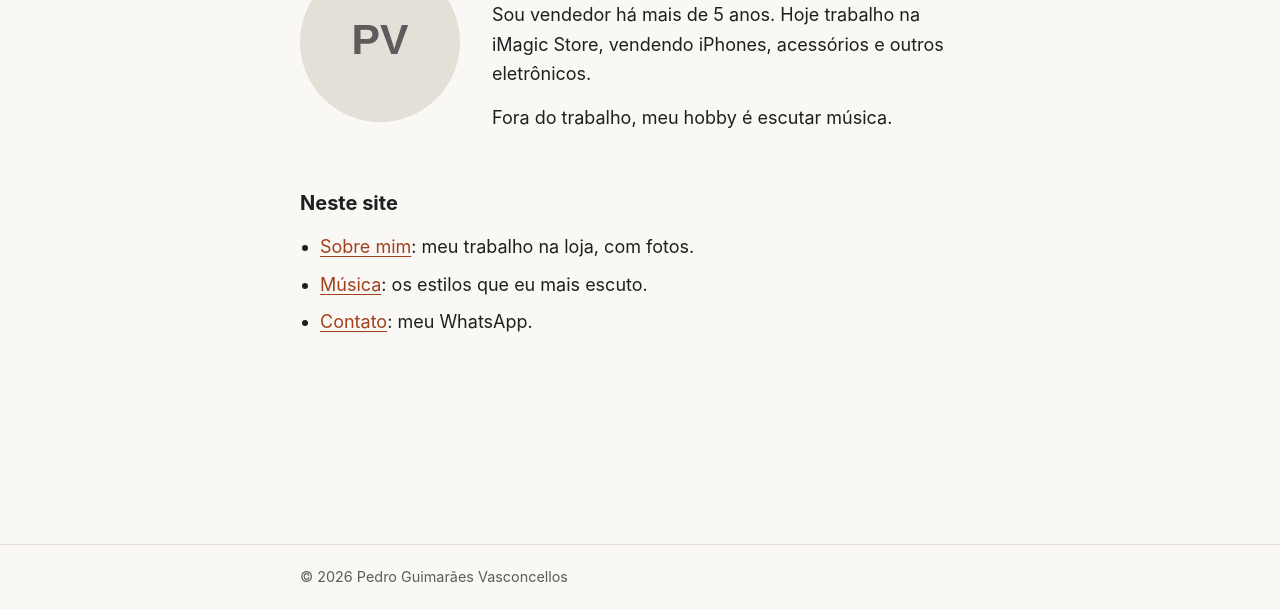
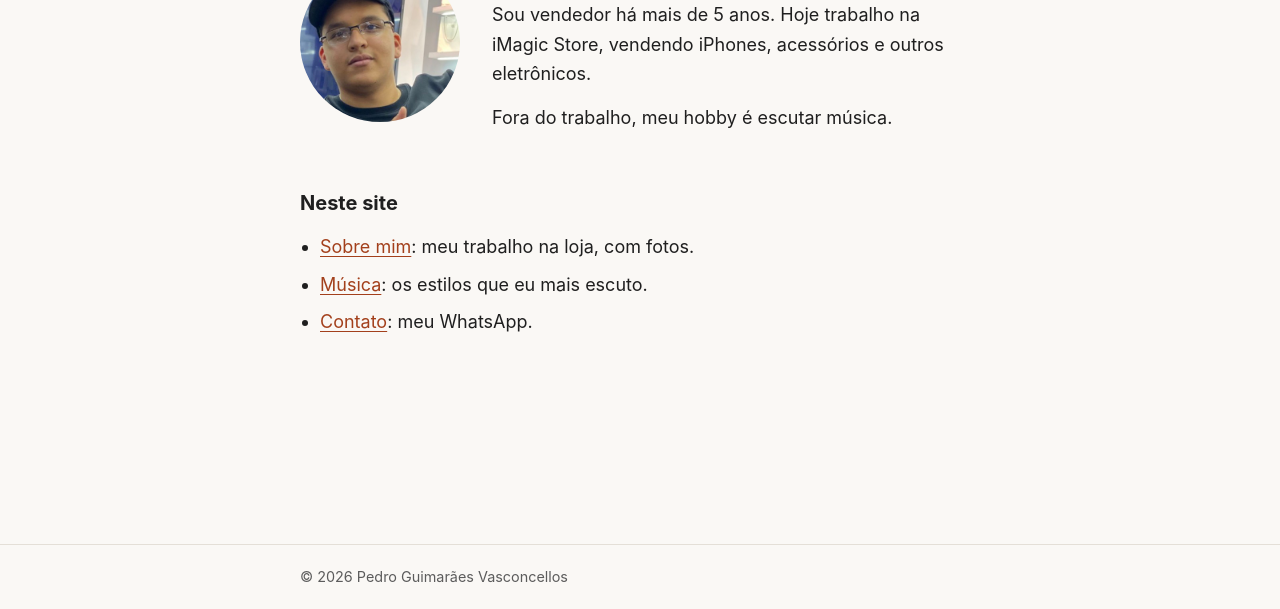
Before and after one commit to pedroguivasss-oss/portfolio, a plain HTML site: page index.html in a window 1280 px wide. Shown: the part 191-800 px from the top of the page. Drawn offline with Linux system fonts and the light colour scheme.

Commit message:
Coloca a foto do Pedro na página inicial

```diff
--- a/index.html
+++ b/index.html
@@ -26,7 +26,7 @@
 
   <main class="container conteudo">
     <section class="intro">
-      <img class="intro__foto" src="img/foto.svg" alt="Foto de Pedro Guimarães Vasconcellos" width="160" height="160">
+      <img class="intro__foto" src="img/foto.jpg" alt="Foto de Pedro Guimarães Vasconcellos, de boné e óculos, na loja" width="160" height="160">
       <div>
         <h1>Olá, eu sou o Pedro.</h1>
         <p>Sou vendedor há mais de 5 anos. Hoje trabalho na iMagic Store, vendendo iPhones, acessórios e outros eletrônicos.</p>
```
Also changed, not shown: img/foto.jpg (added), img/foto.svg (deleted), 1 other file.
